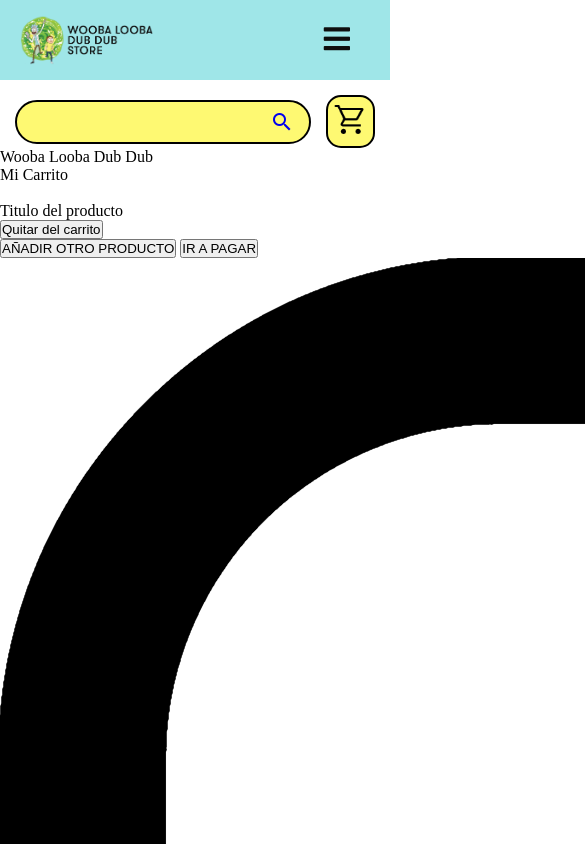
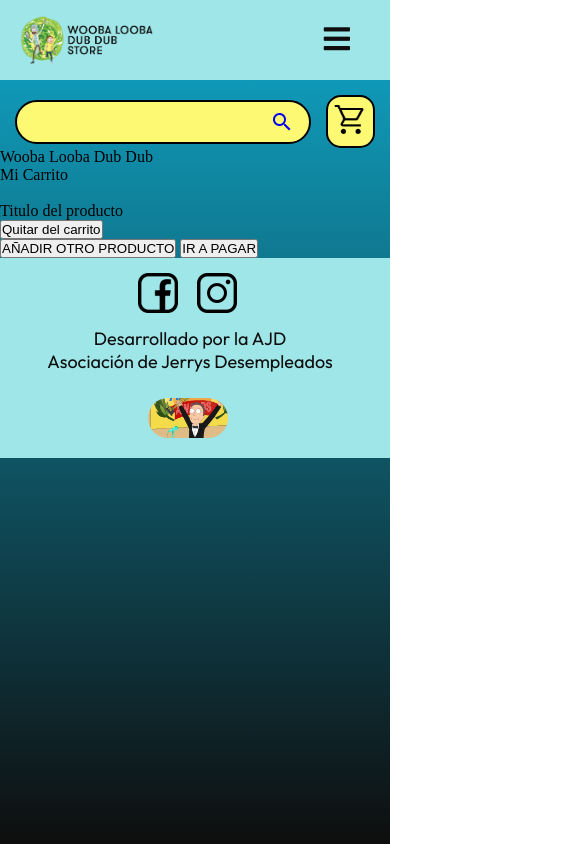
Before and after one commit to ASTHOMAS4/PF-PerezAldana, a website: page paginas/mi-carrito.html in a window 390 px wide. Shown: the top 844 px of the page, 585 px wide, since content can reach past the window. Drawn offline with Linux system fonts and the light colour scheme; files whose address does not match are found by name.

Commit message:
footer añadido y responsivo

```diff
--- a/paginas/mi-carrito.html
+++ b/paginas/mi-carrito.html
@@ -67,8 +67,8 @@
     <footer>
         <div class="pie">
             <div class="redes">
-                <a href="https://www.facebook.com/"><img src="../recusos/imagenes/basicos/facebook.png" alt=""></a>
-                <a href="https://www.instagram.com/"><img src="../recusos/imagenes/basicos/instagram.png" alt=""></a>
+                <a href="https://www.facebook.com/"><img src="../recursos/imagenes/basicos/facebook.png" alt=""></a>
+                <a href="https://www.instagram.com/"><img src="../recursos/imagenes/basicos/instagram.png" alt=""></a>
             </div>
             <div class="info">
 
@@ -77,7 +77,7 @@
                 </p>
 
                 <a href="https://rick-y-morty-espanol.fandom.com/es/wiki/Jerry_Smith">
-                    <img src="../recusos/imagenes/basicos/asociacion-de-jerrys-desempleados.jpg" alt="" id="jerry" class="shake__lento">
+                    <img src="../recursos/imagenes/basicos/asociacion-de-jerrys-desempleados.jpg" alt="" id="jerry" class="shake__lento">
                 </a>
             </div>
         </div>
--- a/scss/_barraycarrito.scss
+++ b/scss/_barraycarrito.scss
@@ -1,3 +1,9 @@
+/*vars*/
+$colormorty: #fef972;
+$colornegro: #0e0e0e;
+$colorgris: lightslategray;
+
+
 .centrarbarra{
     width: 100%;
     max-width: 700px;
@@ -18,7 +24,7 @@
         align-content: center;
         display: flex;
         border-radius: 25px;
-        border-color: lightslategray;
+        border-color: $colorgris;
         border: 2px;
         border-style: solid;
         min-width: 100px;
@@ -34,13 +40,13 @@
             }
         }
         .input{
-            background-color: #FEF972;
+            background-color: $colormorty;
         }
 
         .icon{
             display: grid;
             align-content: center;
-            color: grey;
+            color: $colorgris;
         }
     }
     .iconoCarrito{
@@ -48,10 +54,10 @@
         margin-right: 15px;
         margin-left: 15px;
         padding: 5px 5px 5px 5px;
-        background-color: #FEF972;
+        background-color: $colormorty;
         display: flex;
         border-radius: 15px;
-        border-color: lightslategray;
+        border-color: $colorgris;
         border: 2px;
         border-style: solid;
 
--- /dev/null
+++ b/scss/_footer.scss
@@ -0,0 +1,48 @@
+footer {
+    display: inline;
+    left: 0px;
+    background-color: #9FE6E8;
+    position: fixed;
+    width: 100%;
+    bottom:0;
+    justify-content: space-between;
+    padding: 10px;
+    height: 80px;
+
+    p{
+        margin-bottom: 20px;
+        color: #0e0e0e;
+        text-align: right;
+        font-size: large;
+        font-family: "Outfit", sans-serif;
+
+    }
+    img{
+        height: 40px;
+        align-content: space-between;
+        margin: 5px;
+        margin-right: 10px;
+        margin-bottom: 25px;
+
+    }
+
+    .pie{
+        display: flex;
+        justify-content: space-between;
+        align-items: center;
+        margin-right: 10px;
+
+        .redes{
+            justify-content: left;
+            min-width: 200px;
+        }
+        .info{
+            display: flex;
+            flex-wrap: wrap;
+            min-width: 350px;
+        }
+    }
+    #jerry{
+        border-radius: 20px;
+    }
+}
--- a/scss/_navbar.scss
+++ b/scss/_navbar.scss
@@ -59,49 +59,3 @@
     }
 
 }
-
-@media (max-width: 952px){
-    nav{
-        .enlace{
-            padding-left: 20px;
-        }
-        li{
-            a{
-                font-size: 16px;
-            }
-        }
-    }
-}
-@media (max-width: 858px){
-    nav{
-        .checkbtn{
-            display: block;
-        }
-        ul{
-            position: fixed;
-            width: 100%;
-            height: 100vh;
-            background: $colornavresponsive;
-            top: 80px;
-            left: -100%;
-            text-align: center;
-            transition: all .5s;
-
-            li{
-                display: block;
-                margin: 50px 0;
-                line-height: 30px;
-                a{
-                    font-size: 20px;
-                    .active , &:hover {
-                        background: none;
-                        color: $colormorty;
-                    }
-                }
-            }
-        }
-        #check:checked ~ ul{
-            left:0;
-        }
-    }
-}
--- /dev/null
+++ b/scss/_responsive.scss
@@ -0,0 +1,83 @@
+@media (max-width: 952px){
+    nav{
+        .enlace{
+            padding-left: 20px;
+        }
+        li{
+            a{
+                font-size: 16px;
+            }
+        }
+    }
+}
+@media (max-width: 858px){
+    nav{
+        .checkbtn{
+            display: block;
+        }
+        ul{
+            position: fixed;
+            width: 100%;
+            height: 100vh;
+            background: $colornavresponsive;
+            top: 80px;
+            left: -100%;
+            text-align: center;
+            transition: all .5s;
+
+            li{
+                display: block;
+                margin: 50px 0;
+                line-height: 30px;
+                a{
+                    font-size: 20px;
+                    .active , &:hover {
+                        background: none;
+                        color: $colormorty;
+                    }
+                }
+            }
+        }
+        #check:checked ~ ul{
+            left:0;
+        }
+    }
+}
+@media (max-width: 560px){
+    footer{
+        position: relative;
+        height: 200px;
+        margin-bottom: 0;
+        min-width: 250px;
+
+        display: flex;
+        flex-direction: column;
+
+        p{
+            text-align: center;
+        }
+        img{
+            margin-bottom: 10px;
+            align-content: center;
+            }
+
+        .pie{
+            display: flex;
+            flex-direction: column;
+            align-items: center;
+            justify-content: center;
+
+            .redes{
+                justify-content: center;
+                align-content: center;
+                align-items: center;
+                min-width: 0;
+            }
+            .info{
+                display: flex;
+                flex-direction: column;
+                align-items: center;
+            }
+        }
+    }
+}
--- a/scss/estilos.scss
+++ b/scss/estilos.scss
@@ -4,6 +4,8 @@
 @import "navbar" ;
 @import "variables" ;
 @import "barraycarrito" ;
+@import "footer" ;
+@import "responsive" ;
 
 /*variables*/
 $colorrick: #9FE6E8 ;
@@ -19,3 +21,10 @@
     list-style: none;
     box-sizing: border-box;
 }
+body{
+    min-width: 250px;
+    background-image: linear-gradient( 360deg, #0e0e0e 0%, #10a7c9 );
+    background-attachment: fixed;
+    margin: 0;
+    padding: 0;
+}
```
Also changed, not shown: paginas/catalogo.html (+3 -3 lines), paginas/nosotros.html (+3 -3 lines), paginas/registrarse.html (+3 -3 lines), css/estilos.css, 1 other file.
